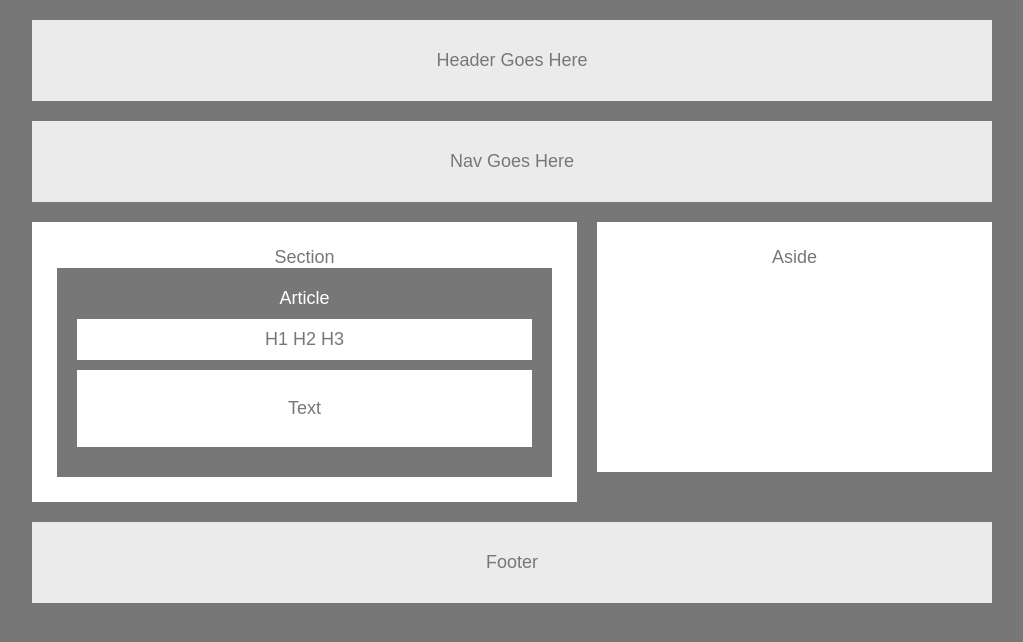
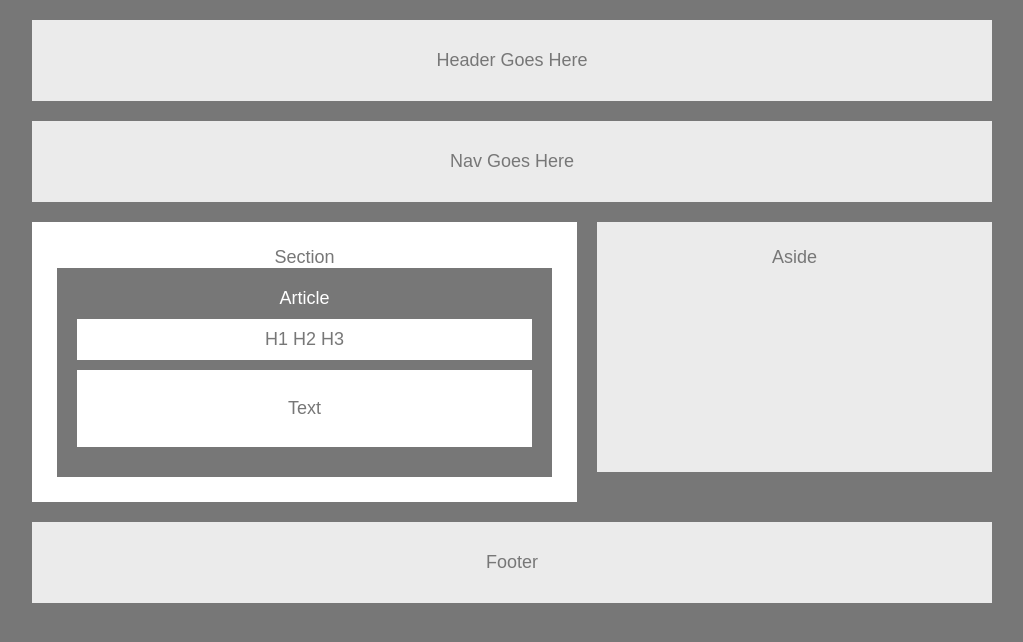
Before and after one commit to peraltawave/HW-Wireframe, a plain HTML site: page index.html in a window 1280 px wide. Shown: the whole page, without its empty margins (128-1151 px from the left). Drawn offline with Linux system fonts and the light colour scheme.

Commit message:
commit two

```diff
--- a/style.css
+++ b/style.css
@@ -80,7 +80,7 @@ p {
     padding: 25px;
     width: 395px;
     height: 250px;
-    background-color: #ffffff;
+    background-color: #ebebeb;
     float: left;
 }
 
```
